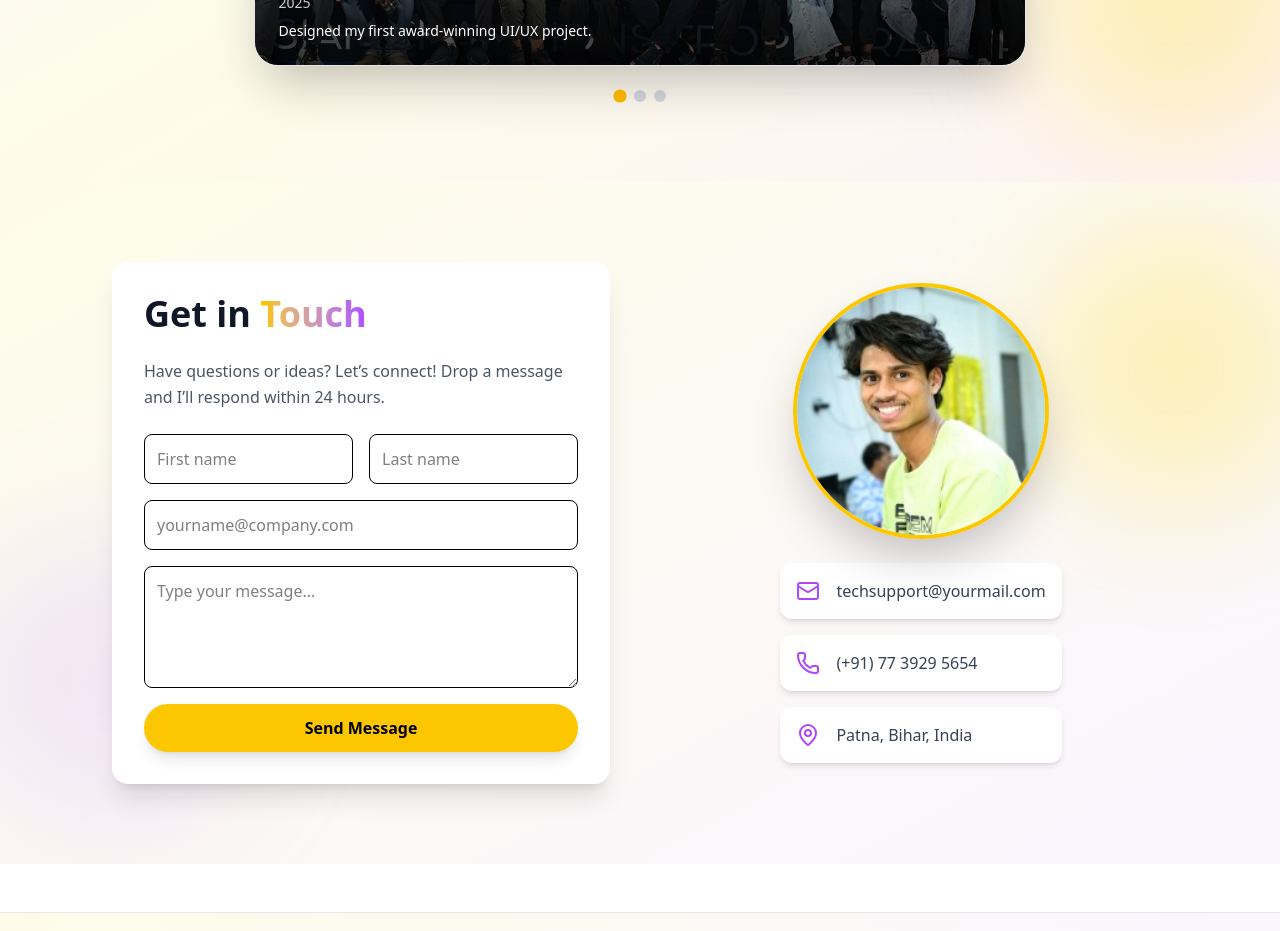
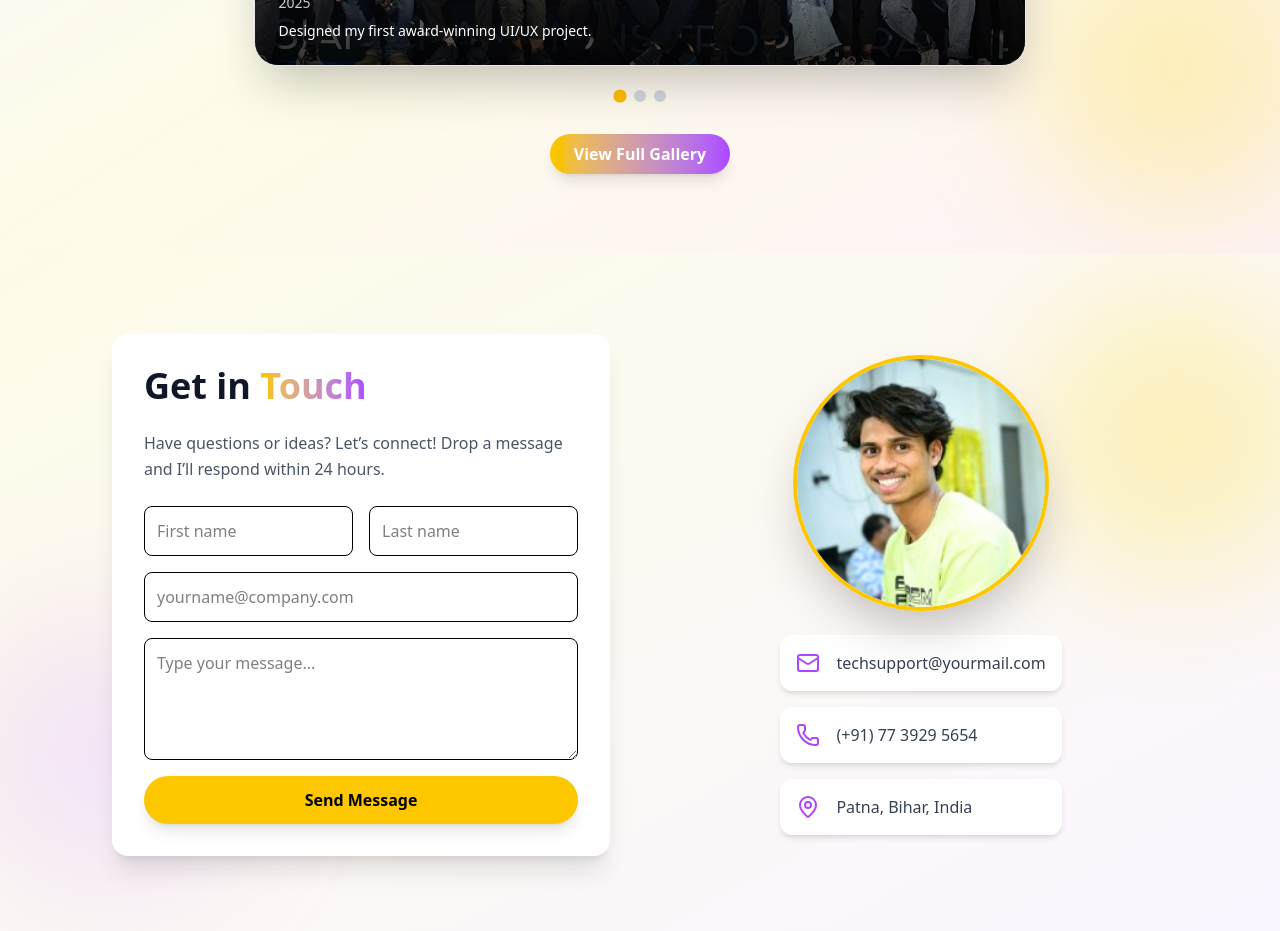
Before and after one commit to avinashg0y4l/rahul-s-portfolio, a React (Vite) app: page / in a window 1280 px wide. Shown: the part 2980-3911 px from the top of the page. Built offline with nearby package versions, Linux system fonts and the light colour scheme.

Commit message:
add button in gallery section to render full gallery

```diff
--- a/src/components/Story.jsx
+++ b/src/components/Story.jsx
@@ -113,6 +113,15 @@ export default function StoryGallery() {
             />
           ))}
         </div>
+        <button onClick={() => window.location.href = "/gallery"} className="
+  mt-8 mx-auto block px-6 py-2
+  bg-gradient-to-r from-yellow-400  to-purple-500
+  text-white font-semibold rounded-full shadow-lg
+  hover:scale-103 hover:brightness-110 transition
+  duration-300
+">
+  View Full Gallery
+</button>
       </div>
     </section>
   );
```
